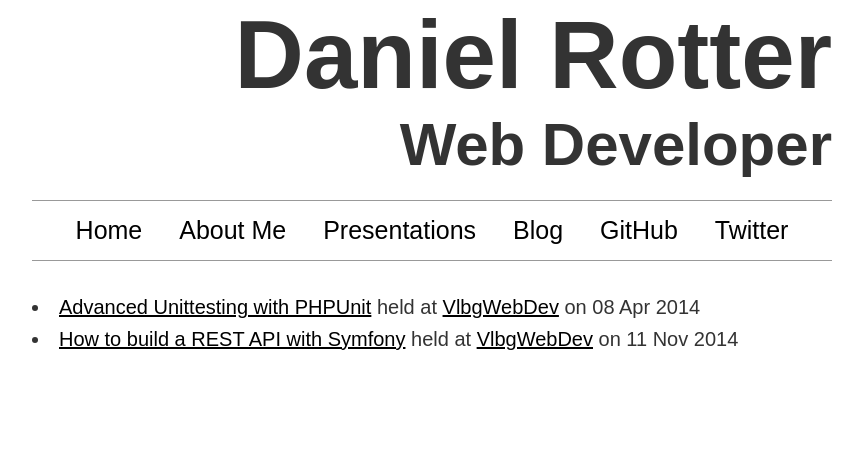
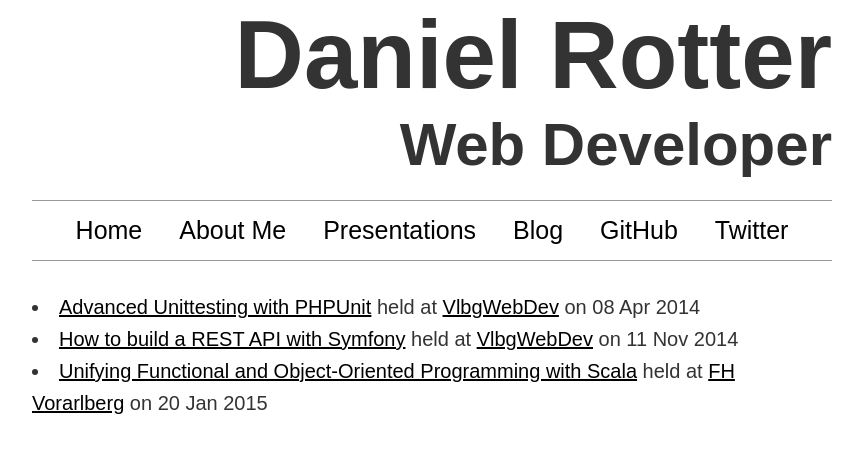
Before and after one commit to danrot/danrot.github.io, a Jekyll site: the page built from presentations.html, in a window 1280 px wide. Shown: the top 453 px of the page, without its empty margins (208-1071 px from the left). Built offline with Jekyll 4.4.1, drawn with Linux system fonts in a browser that asks for light colours.

Commit message:
added presentation

```diff
--- a/_data/presentations.yml
+++ b/_data/presentations.yml
@@ -8,3 +8,8 @@
   date: 2014-11-11 19:15:00
   url: https://github.com/danrot/articles-api
   conference_url: http://lanyrd.com/2014/vlbgwebdev-november/
+- title: Unifying Functional and Object-Oriented Programming with Scala
+  conference: FH Vorarlberg
+  date: 2015-01-20
+  url: http://danrot.github.io/presentations/unifying-functional-and-object-oriented-programming-with-scala
+  conference_url: http://www.fhv.at
```
